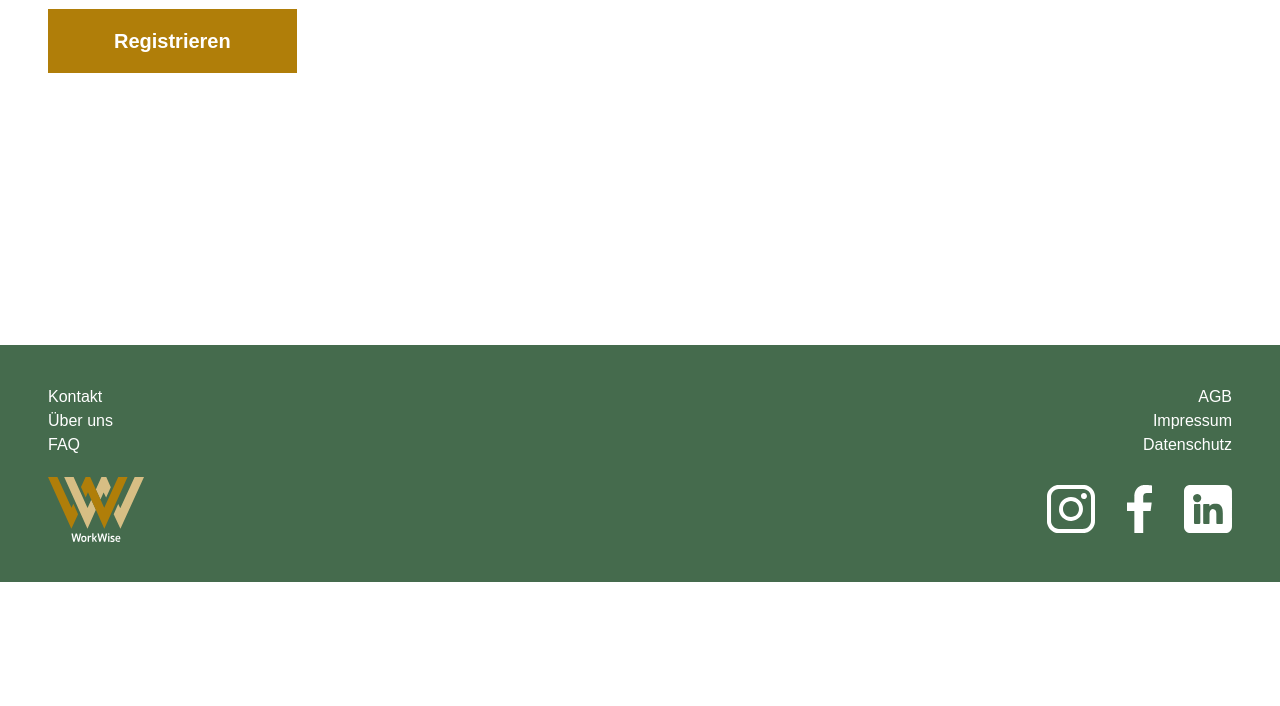
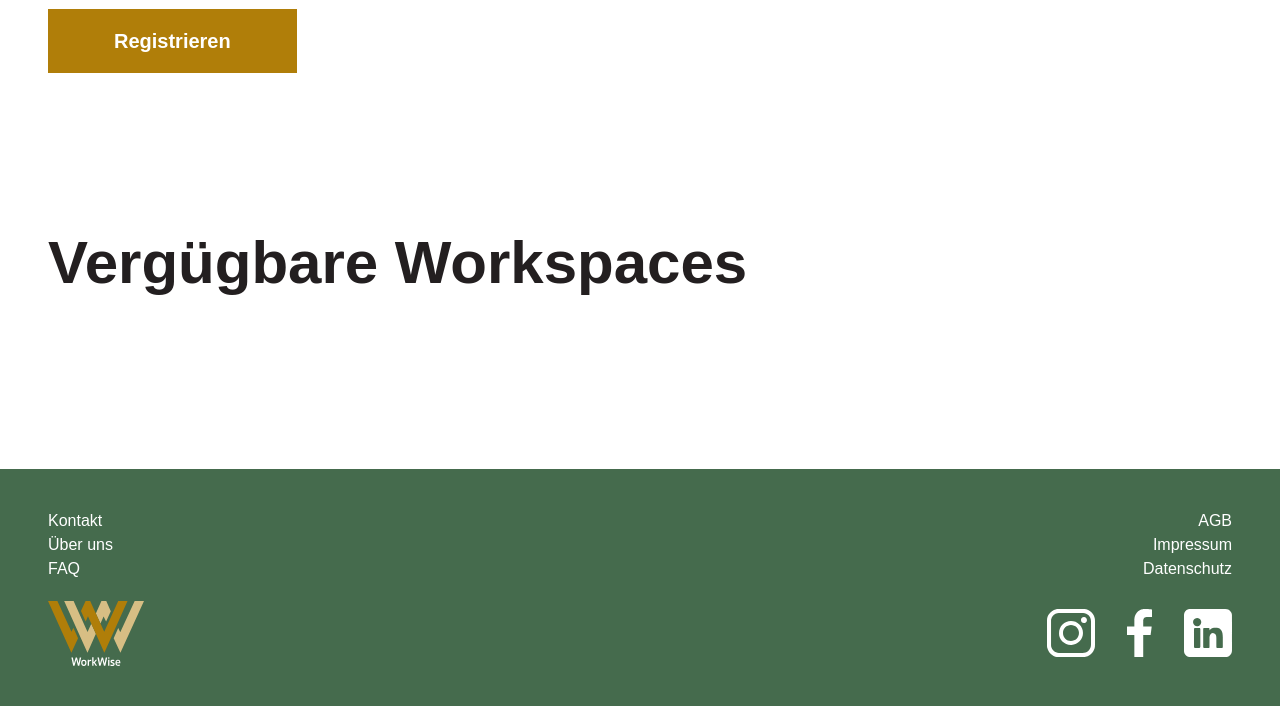
Before and after one commit to remoflury/workwise, a PHP site: page / in a window 1280 px wide. Shown: the part 533-1239 px from the top of the page. Before the commit the page ends 1115 px from the top, so only its background shows below. Run offline with PHP 8.4, Linux system fonts and the light colour scheme; data that the repository does not hold is empty; style sheets or scripts are compiled from the project's sources; some web fonts are replaced.

Commit message:
show only available workspaces

```diff
--- a/backend/showAllWorkspaces.php
+++ b/backend/showAllWorkspaces.php
@@ -9,7 +9,7 @@ if(!isset($_POST['submit'])) {
 require 'config.php';
 
 // select alle inserate von DB, die online online sind
-$sql = "SELECT * FROM workspaces WHERE status = 'online' ORDER BY ID DESC";
+$sql = "SELECT * FROM workspaces WHERE (status = 'online' AND rented = '0') ORDER BY ID DESC";
 $stmt = $pdo->prepare($sql);
 
 $success = $stmt->execute();
--- a/index.php
+++ b/index.php
@@ -43,6 +43,7 @@
       <?php } ?>
 
       <section id="workspaces" class="flex flex-wrap gap-8 lg:gap-12 items-start justify-center">
+        <h2>Vergügbare Workspaces</h2>
       </section>
 
     </main>
```
